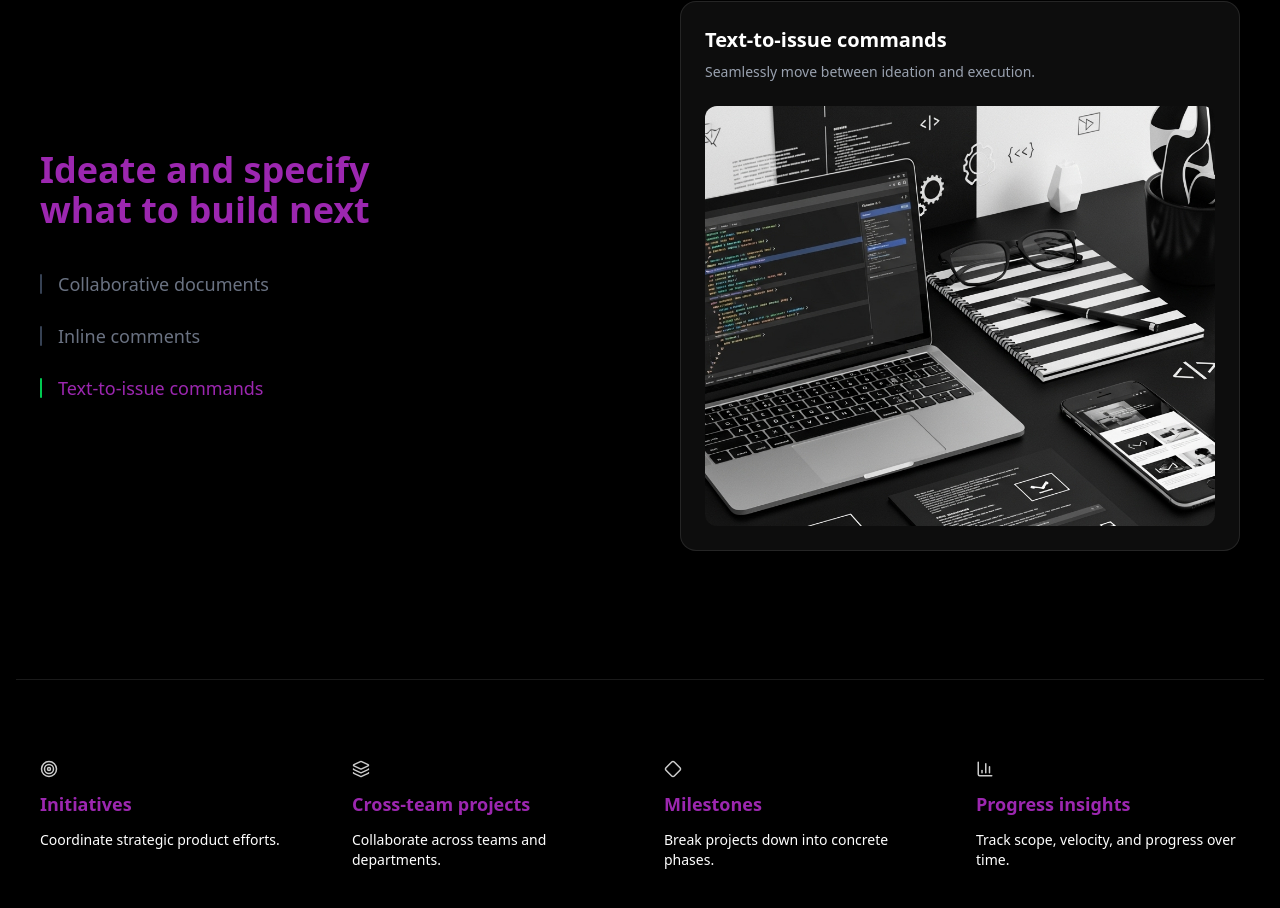
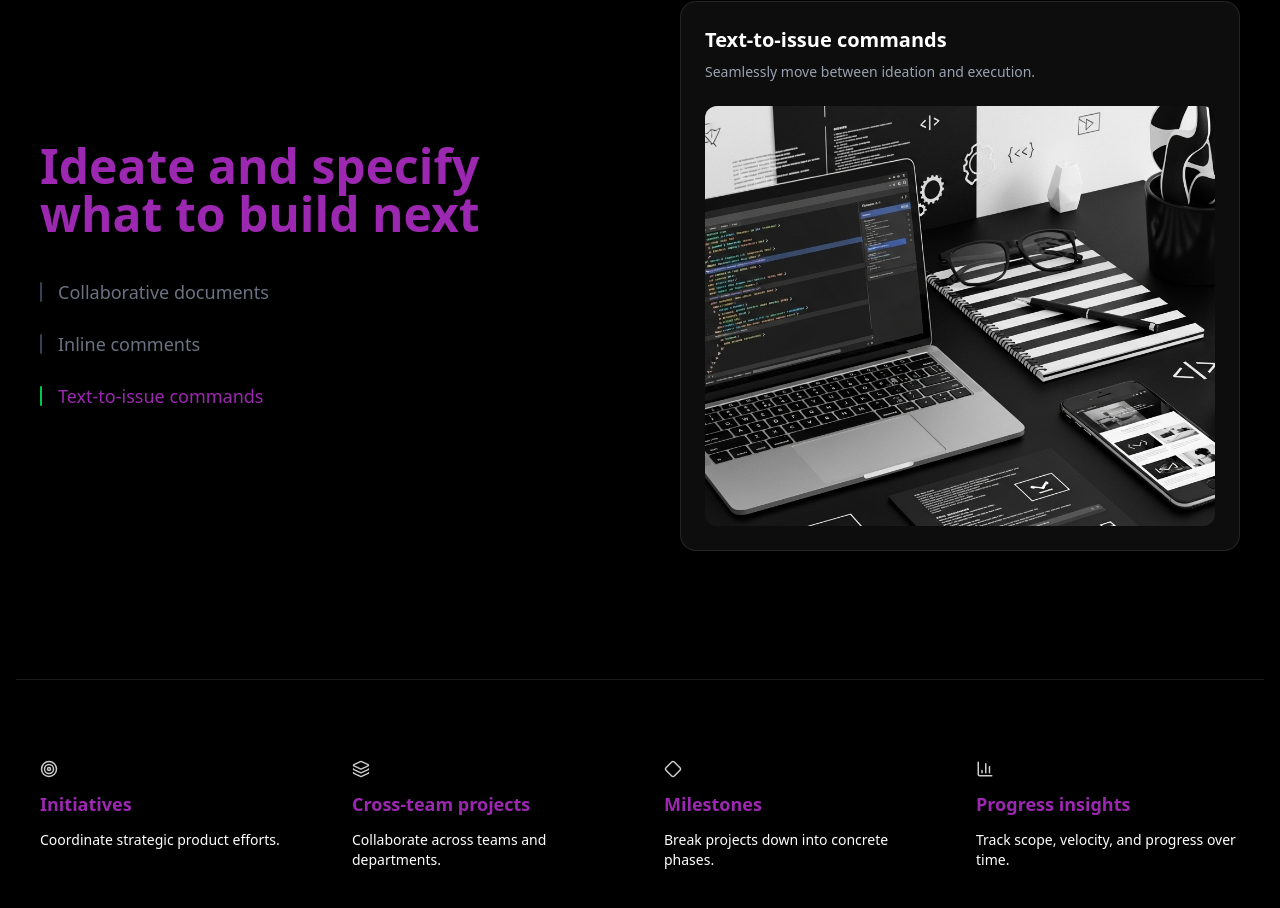
Before and after one commit to danish-full-stack-dev/Landing-page, a Next.js app: page / in a window 1280 px wide. Shown: the part 5904-6812 px from the top of the page. Built offline with nearby package versions, Linux system fonts and the light colour scheme.

Commit message:
littlechanges

```diff
--- a/app/Components/ProjectPlanning.tsx
+++ b/app/Components/ProjectPlanning.tsx
@@ -128,7 +128,7 @@ export default function ProjectPlanning() {
       <section className="w-full bg-black py-32">
         <div className="mx-auto max-w-7xl px-6 grid grid-cols-1 lg:grid-cols-2 gap-20 items-center">
           <div>
-            <h2 className="text-4xl font-semibold  mb-10 text-[#9C27B0]">
+            <h2 className="text-5xl font-semibold  mb-10 text-[#9C27B0]">
               Ideate and specify
               <br />
               what to build next
```
Also changed, not shown: app/Components/Hero.tsx (indentation only).
